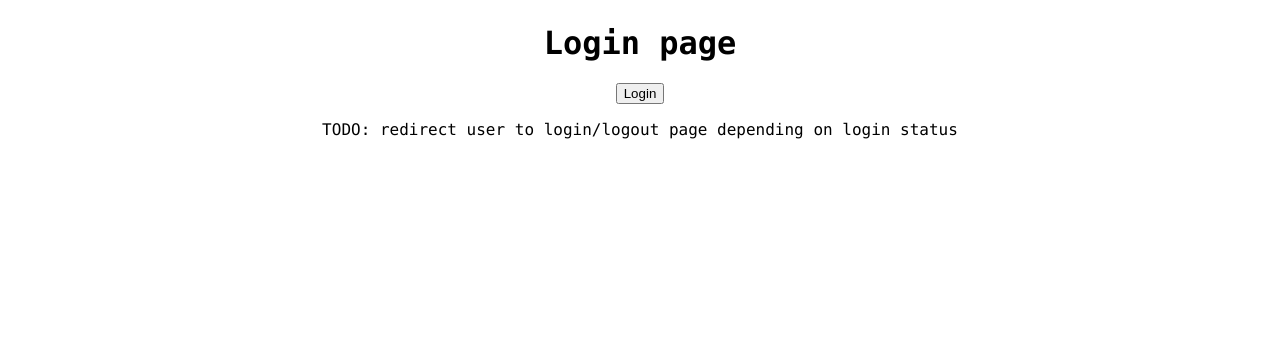
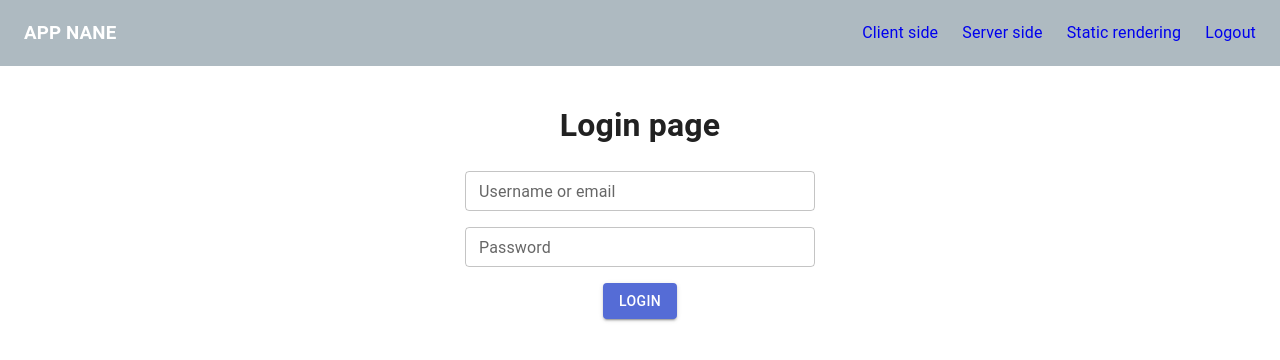
Before and after one commit to anna-llorens/client-app, a Next.js app: page / in a window 1280 px wide. Shown: the top 360 px of the page. Built offline with nearby package versions, Linux system fonts and the light colour scheme.

Commit message:
Added material ui

```diff
--- a/package.json
+++ b/package.json
@@ -10,6 +10,10 @@
   },
   "dependencies": {
     "@apollo/client": "^3.7.15",
+    "@emotion/react": "^11.11.1",
+    "@emotion/styled": "^11.11.0",
+    "@mui/icons-material": "^5.11.16",
+    "@mui/material": "^5.13.5",
     "@types/node": "20.3.1",
     "@types/react": "18.2.12",
     "@types/react-dom": "18.2.5",
--- a/src/graphql/countries.tsx
+++ b/src/api/graphql/countries.tsx
@@ -1,4 +1,4 @@
-import client from "../../apollo-client";
+import client from "../../../apollo-client";
 import { GET_COUNTRIES } from "./querys";
 
 export const getCountries = async (limit = 10) => {
--- /dev/null
+++ b/src/config/create-emotion-cache.tsx
@@ -0,0 +1,5 @@
+import createCache from "@emotion/cache";
+
+export default function createEmotionCache() {
+  return createCache({ key: "css", prepend: true });
+}
--- /dev/null
+++ b/src/config/index.ts
@@ -0,0 +1,2 @@
+export * from "./theme";
+export * from "./create-emotion-cache";
--- /dev/null
+++ b/src/config/theme.tsx
@@ -0,0 +1,16 @@
+import { createTheme } from "@mui/material/styles";
+import { red } from "@mui/material/colors";
+// Create a theme instance.
+export const theme = createTheme({
+  palette: {
+    primary: {
+      main: "#556cd6",
+    },
+    secondary: {
+      main: "#19857b",
+    },
+    error: {
+      main: red.A400,
+    },
+  },
+});
--- a/src/pages/_app.tsx
+++ b/src/pages/_app.tsx
@@ -2,13 +2,22 @@ import { ApolloProvider } from "@apollo/client";
 import client from "../../apollo-client";
 import "../globals.css";
 import ReactMounted from "@/components/react-mounted";
+import { CacheProvider, ThemeProvider } from "@emotion/react";
+import { CssBaseline } from "@mui/material";
+import { theme } from "@/config";
+import createEmotionCache from "@/config/create-emotion-cache";
 
 export default function App({ Component, pageProps }: any) {
   return (
     <ApolloProvider client={client}>
-      <ReactMounted>
-        <Component {...pageProps} />
-      </ReactMounted>
+      <CacheProvider value={createEmotionCache()}>
+        <ReactMounted>
+          <ThemeProvider theme={theme}>
+            <CssBaseline />
+            <Component {...pageProps} />
+          </ThemeProvider>
+        </ReactMounted>
+      </CacheProvider>
     </ApolloProvider>
   );
 }
--- a/src/pages/client-side.tsx
+++ b/src/pages/client-side.tsx
@@ -1,6 +1,6 @@
 import { AppSection } from "@/components";
 import { useQuery } from "@apollo/client";
-import { GET_COUNTRIES } from "@/graphql";
+import { GET_COUNTRIES } from "@/api/graphql";
 import { Country } from "@/types";
 
 export default function ClientSide() {
--- a/src/pages/index.tsx
+++ b/src/pages/index.tsx
@@ -1,20 +1,40 @@
+import { Header } from "@/components";
 import { Routes } from "@/types";
+import { Button, TextField } from "@mui/material";
 import Link from "next/link";
 import styled from "styled-components";
 
 const LoginWrapper = styled.div`
+  display: flex;
+  justify-content: center;
+  margin: 80px 10% 10% 10%;
+  flex-direction: column;
   text-align: center;
-  margin-top: 24px;
+  align-items: center;
+`;
+
+const LoginForm = styled.div`
+  display: flex;
+  flex-direction: column;
+  gap: 16px;
+  width: 350px;
+  text-align: center;
 `;
 
 export default function MainApp() {
   return (
-    <LoginWrapper>
-      <h1>Login page</h1>
-      <Link href={Routes.Home}>
-        <button>Login</button>
-      </Link>
-      <p>TODO: redirect user to login/logout page depending on login status</p>
-    </LoginWrapper>
+    <>
+      <Header />
+      <LoginWrapper>
+        <h1>Login page</h1>
+        <LoginForm>
+          <TextField size="small" label="Username or email" />
+          <TextField size="small" label="Password" />
+          <Link href={Routes.Home}>
+            <Button variant="contained">Login</Button>
+          </Link>
+        </LoginForm>
+      </LoginWrapper>
+    </>
   );
 }
--- a/src/pages/server-side.tsx
+++ b/src/pages/server-side.tsx
@@ -2,7 +2,7 @@ import { gql } from "@apollo/client";
 import client from "../../apollo-client";
 import { Country } from "@/types";
 import { AppSection } from "@/components";
-import { GET_COUNTRIES } from "@/graphql/querys";
+import { GET_COUNTRIES } from "@/api/graphql/querys";
 
 export async function getServerSideProps() {
   const { data } = await client.query({
--- a/src/pages/static-rendering.tsx
+++ b/src/pages/static-rendering.tsx
@@ -1,6 +1,6 @@
 import { Country } from "@/types";
 import { AppSection } from "@/components";
-import { getCountries } from "@/graphql";
+import { getCountries } from "@/api/graphql";
 
 export async function getStaticProps() {
   return getCountries(4);
```
Also changed, not shown: src/api/graphql/index.ts (renamed from src/graphql/index.ts), src/api/graphql/querys.tsx (renamed from src/graphql/querys.tsx), 1 other file (tests, documents, lock files or other folders).
